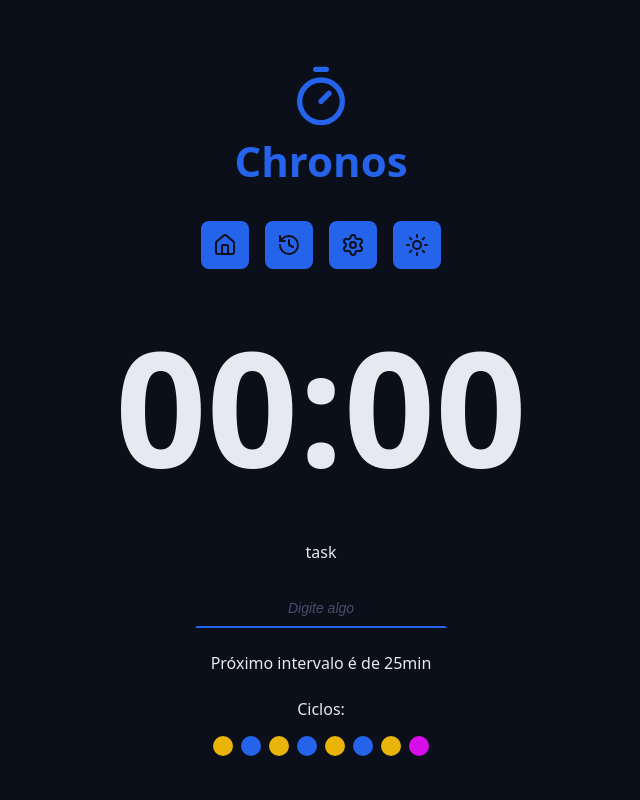
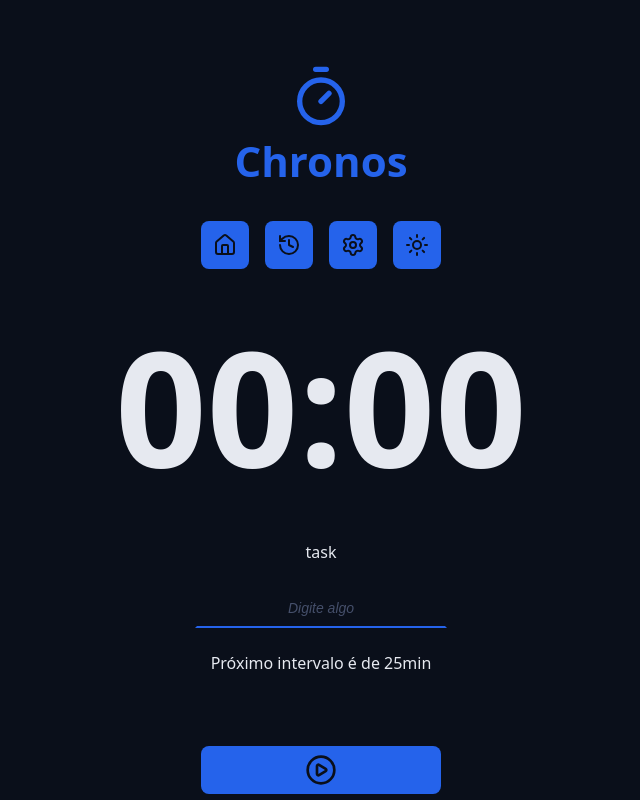
Before and after one commit to brunohhomem/chronos-pomodoro, a React (Vite) app: page / in a window 1280 px wide. Shown: the top 800 px of the page, without its empty margins (319-959 px from the left). Built offline with nearby package versions, Linux system fonts and the light colour scheme.

Commit message:
feat: add map cycles

```diff
--- a/src/components/Cycles/index.tsx
+++ b/src/components/Cycles/index.tsx
@@ -1,19 +1,36 @@
+import { useTaskContext } from '../../contexts/TaskContext/useTaskContext'
+import { getNextCycle } from '../../utils/getNextCycle'
+import { getNextCycleType } from '../../utils/getNextCycleType'
 import styles from './styles.module.css'
 
 export function Cycles() {
+  const { state } = useTaskContext()
+
+  const cycleSteps = Array.from({ length: state.currentCycle })
+
+  const cycleDescriptionMap = {
+    workTime: 'foco',
+    shortBreakTime: 'descanso curto',
+    longBreakTime: 'descanso longo'
+  }
+
   return (
     <div className={styles.cycles}>
       <span>Ciclos:</span>
 
       <div className={styles.cycleDots}>
-        <span className={`${styles.cycleDot} ${styles.workTime}`}></span>
-        <span className={`${styles.cycleDot} ${styles.shortBreakTime}`}></span>
-        <span className={`${styles.cycleDot} ${styles.workTime}`}></span>
-        <span className={`${styles.cycleDot} ${styles.shortBreakTime}`}></span>
-        <span className={`${styles.cycleDot} ${styles.workTime}`}></span>
-        <span className={`${styles.cycleDot} ${styles.shortBreakTime}`}></span>
-        <span className={`${styles.cycleDot} ${styles.workTime}`}></span>
-        <span className={`${styles.cycleDot} ${styles.longBreakTime}`}></span>
+        {cycleSteps.map((_, index) => {
+          const nextCycle = getNextCycle(index)
+          const nextCycleType = getNextCycleType(nextCycle)
+          return (
+            <span
+              key={`${nextCycle}_${nextCycleType}`}
+              className={`${styles.cycleDot} ${styles[nextCycleType]}`}
+              aria-label={`Indicador de ciclo de ${cycleDescriptionMap[nextCycleType]}`}
+              title={`Indicador de ciclo de ${cycleDescriptionMap[nextCycleType]}`}
+            />
+          )
+        })}
       </div>
     </div>
   )
--- a/src/components/MainForm/index.tsx
+++ b/src/components/MainForm/index.tsx
@@ -5,10 +5,15 @@ import { DefaultInput } from '../DefaultInput';
 import { useRef } from 'react';
 import { useTaskContext } from '../../contexts/TaskContext/useTaskContext';
 import type { TaskModel } from '../../models/TaskModel';
+import { getNextCycle } from '../../utils/getNextCycle';
+import { getNextCycleType } from '../../utils/getNextCycleType';
+import { formatSecondsToMinutes } from '../../utils/formatSecondsToMinutes';
 
 export function MainForm() {
-  const { setState } = useTaskContext();
+  const { state, setState } = useTaskContext();
   const taskNameInput = useRef<HTMLInputElement>(null);
+  const nextCycle = getNextCycle(state.currentCycle)
+  const nextCycleType = getNextCycleType(nextCycle)
 
   function handleCreateNewTask(event: React.FormEvent<HTMLFormElement>) {
     event.preventDefault();
@@ -28,8 +33,8 @@ export function MainForm() {
       startDate: Date.now(),
       completeDate: null,
       interruptedDate: null,
-      duration: 1,
-      type: 'workTime',
+      duration: state.config[nextCycleType],
+      type: nextCycleType
     };
 
     const secondsRemaining = newTask.duration * 60;
@@ -39,9 +44,9 @@ export function MainForm() {
         ...prevState,
         config: { ...prevState.config },
         activeTask: newTask,
-        currentCycle: 1, // Conferir
+        currentCycle: nextCycle, // Conferir
         secondsRemaining, // Conferir
-        formattedSecondsRemaining: '00:00', // Conferir
+        formattedSecondsRemaining: formatSecondsToMinutes(secondsRemaining), // Conferir
         tasks: [...prevState.tasks, newTask],
       };
     });
@@ -63,9 +68,11 @@ export function MainForm() {
         <p>Próximo intervalo é de 25min</p>
       </div>
 
-      <div className='formRow'>
-        <Cycles />
-      </div>
+      {state.currentCycle > 0 && (
+        <div className='formRow'>
+          <Cycles />
+        </div>
+      )}
 
       <div className='formRow'>
         <DefaultButton icon={<PlayCircleIcon />} />
--- a/src/models/TaskModel.ts
+++ b/src/models/TaskModel.ts
@@ -1,4 +1,4 @@
-import type { TypeModel } from './TypeModel'
+import type { TaskStateModel } from './TaskStateModel'
 
 export type TaskModel = {
   id: string
@@ -7,5 +7,5 @@ export type TaskModel = {
   startDate: number
   completeDate: number | null
   interruptedDate: number | null
-  type: TypeModel
+  type: keyof TaskStateModel['config']
 }
--- a/src/models/TypeModel.ts
+++ /dev/null
@@ -1 +0,0 @@
-export type TypeModel = 'workTime' | 'shortBreakTime' | 'longBreakTime'
```
Also changed, not shown: src/models/TaskStateModel.ts (+5 -2 lines).
